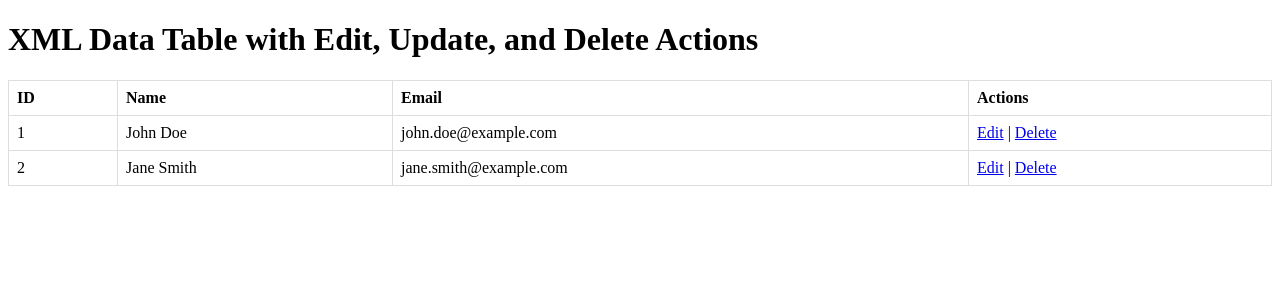
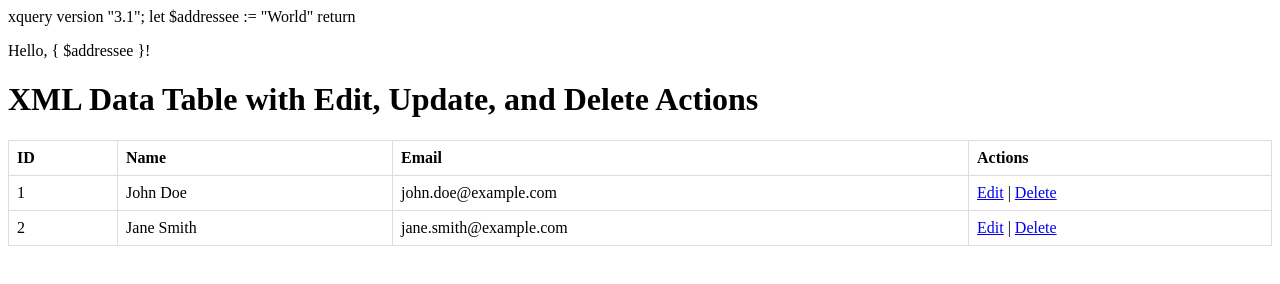
Before and after one commit to jemysolution/TableXml, a plain HTML site: page index.html in a window 1280 px wide. Drawn offline with Linux system fonts and the light colour scheme.

Commit message:
Update index.html
XQuery

```diff
--- a/index.html
+++ b/index.html
@@ -20,6 +20,12 @@
     </style>
 </head>
 <body>
+
+    xquery version "3.1";
+
+let $addressee := "World"
+return
+    <p>Hello, { $addressee }!</p>
 
     <h1>XML Data Table with Edit, Update, and Delete Actions</h1>
 
```
